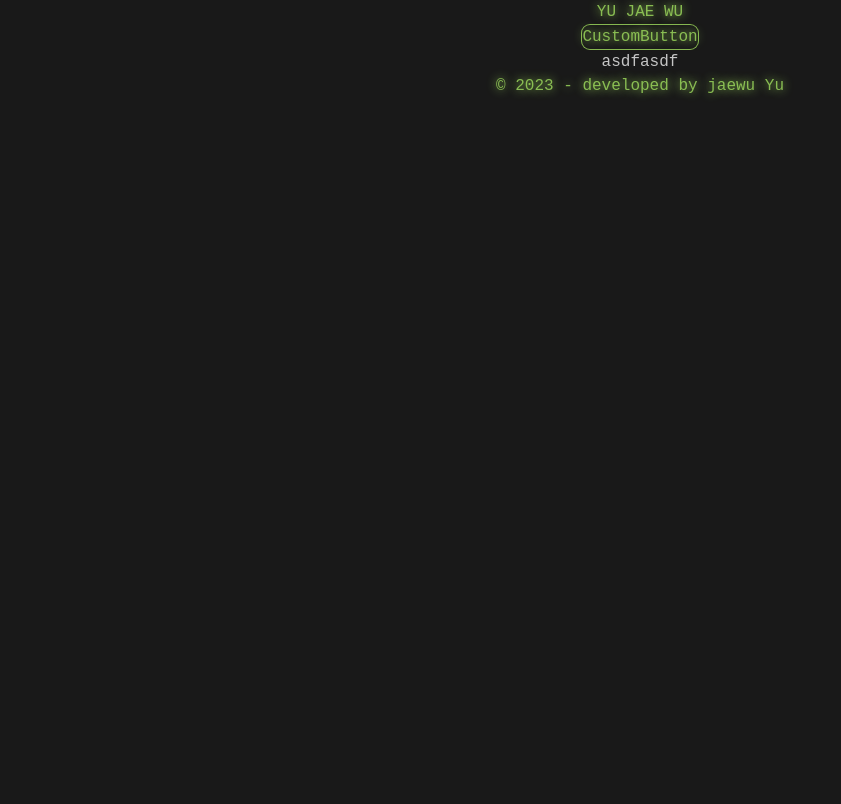
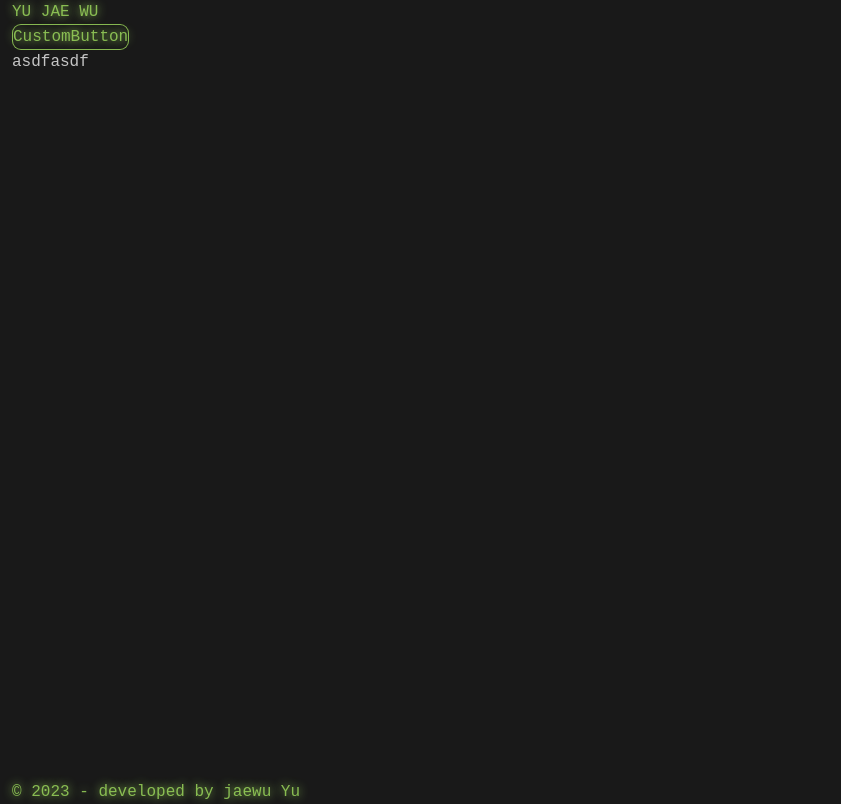
Before and after one commit to doraeza/portfolio, a React (Vite) app in the folder portfolio/: page / in a window 1280 px wide. Shown: the whole page, without its empty margins (0-841 px from the left). Built offline with nearby package versions, Linux system fonts and the light colour scheme; a web font is replaced by a local one.

Commit message:
header & footer

```diff
--- a/portfolio/src/components/layout/desktop.layout.tsx
+++ b/portfolio/src/components/layout/desktop.layout.tsx
@@ -8,11 +8,11 @@ import React from "react"
 const DesktopLayout = ({ children }: { children: React.ReactNode }) => {
     return (
         <>
-            <div className="flex flex-col justify-between h-screen">
+            <section>
                 <Header />
                 <CustomButton text="CustomButton"/>
                 <Body>{children}</Body>
-            </div>
+            </section>
             <Footer />
         </>
     )
--- a/portfolio/src/components/layout/footer/index.tsx
+++ b/portfolio/src/components/layout/footer/index.tsx
@@ -9,12 +9,14 @@ function Footer() {
   //   Router.push(`/main`);
   // };
   return (
-      <div className="Desc absolute bottom-5 text-center w-full">
-        © 2023 - developed by jaewu Yu
-        {/* <div className=" right-0 pr-2">
+      <footer>
+        <p className="Desc text-center w-full">
+          © 2023 - developed by jaewu Yu
+        </p>
+        {/* <div className=" right-0 pr-2ㄴ">
             <a className="github-button" href="https://github.com/yujaewoo">github</a>
         </div> */}
-      </div>
+      </footer>
   );
 }
 
--- a/portfolio/src/components/layout/header/index.tsx
+++ b/portfolio/src/components/layout/header/index.tsx
@@ -5,7 +5,7 @@ const Header: React.FC = () => {
 
   return (
     <div >
-      <div className="Desc absolute bottom-5 text-center w-full">
+      <div className="Desc text-center w-full">
 
         <h1 >YU JAE WU</h1>
 
--- a/portfolio/src/components/layout/index.tsx
+++ b/portfolio/src/components/layout/index.tsx
@@ -16,12 +16,6 @@ export default function Layout({ children }: { children: React.ReactNode }) {
         }
     }
 
+    return Desktop()
 
-
-    return (
-        <div>
-            {Desktop()}
-            {/* {Mobile && Mobile()} */}
-        </div>
-    )
 }
--- a/portfolio/src/components/layout/mobile.layout.tsx
+++ b/portfolio/src/components/layout/mobile.layout.tsx
@@ -7,11 +7,10 @@ import React from "react"
 const MobileLayout = ({ children }: { children: React.ReactNode }) => {
     return (
         <>
-            <div className="flex flex-col justify-between">
+            <section>
                 <Header />
                 <Body>{children}</Body>
-                <div></div>
-            </div>
+            </section>
             <Footer />
         </>
     )
--- a/portfolio/src/styles/App.css
+++ b/portfolio/src/styles/App.css
@@ -1,10 +1,21 @@
 #root {
   max-width: 1280px;
-  margin: 0;
+  margin-left: 12px;
+  margin-right: 12px;
   padding: 0px;
-  text-align: center;
+  /* text-align: center; */
+  height: 100vh;
 }
-
+section {
+  height: auto;
+  min-height: 100%;
+  padding-bottom: 20px;
+}
+footer{
+  height: 20px;
+  position : relative;
+  transform : translateY(-100%);
+}
 .logo {
   height: 6em;
   padding: 1.5em;
```
